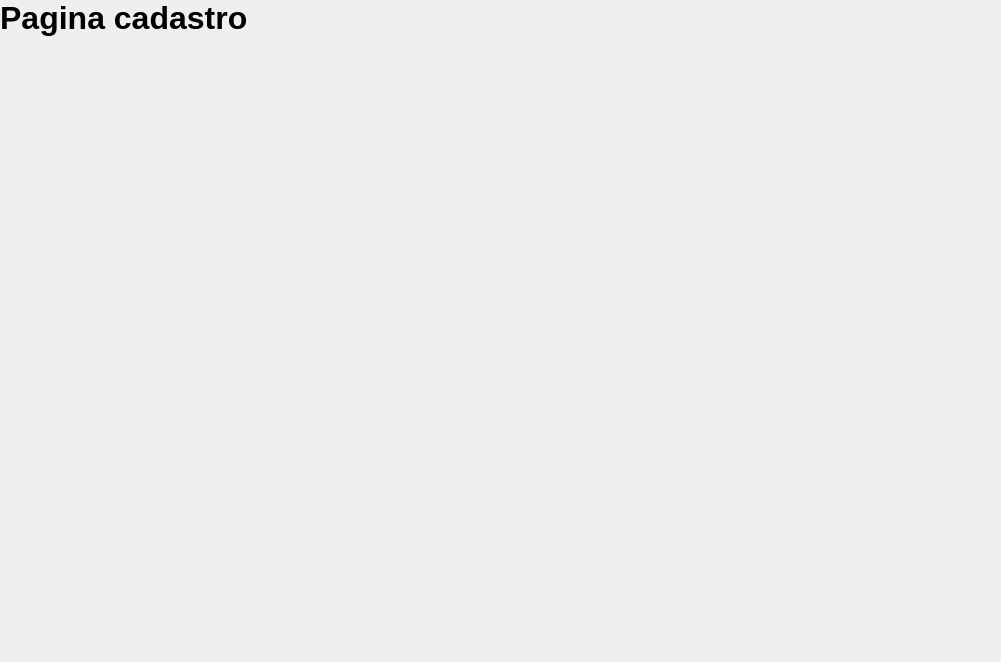
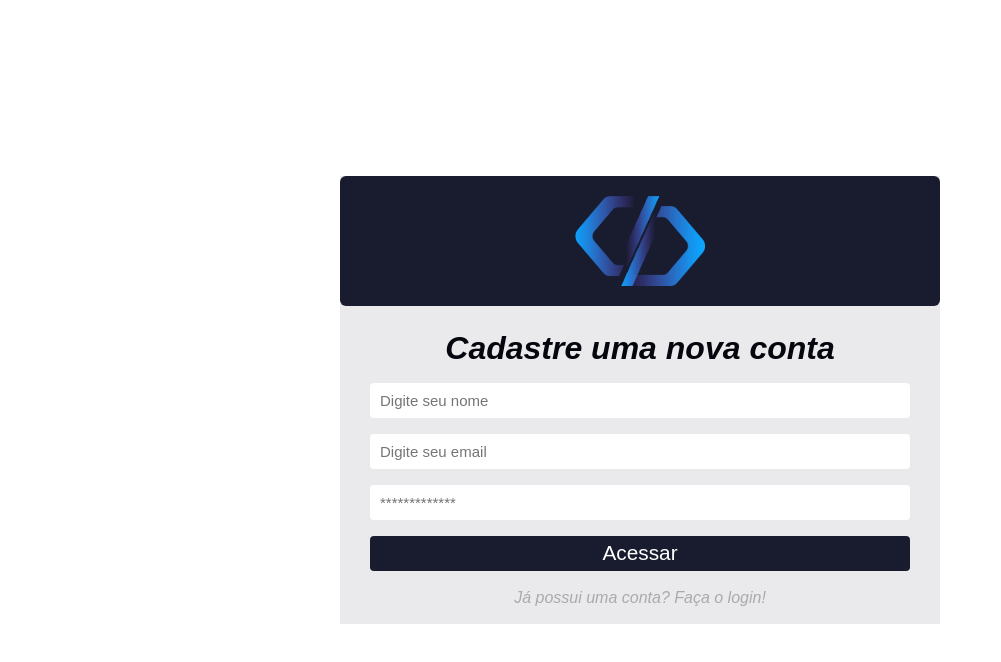
Before and after one commit to DevPedro77/sistemaDeChamados, a React (Create React App) app: page /register in a window 1280 px wide. Shown: the top 662 px of the page, without its empty margins (0-1001 px from the left). Built offline with nearby package versions, Linux system fonts and the light colour scheme.

Commit message:
configurando banco de dados

```diff
--- a/package.json
+++ b/package.json
@@ -3,10 +3,12 @@
   "version": "0.1.0",
   "private": true,
   "dependencies": {
+    "@supabase/supabase-js": "^2.49.3",
     "@testing-library/dom": "^10.4.0",
     "@testing-library/jest-dom": "^6.6.3",
     "@testing-library/react": "^16.2.0",
     "@testing-library/user-event": "^13.5.0",
+    "firebase": "^11.5.0",
     "react": "^19.0.0",
     "react-dom": "^19.0.0",
     "react-router-dom": "^7.4.0",
--- /dev/null
+++ b/src/pages/Dashboard/index.js
@@ -0,0 +1,9 @@
+
+
+export default function Dashboard(){
+  return(
+    <div className="">
+      <h1>Dashboard</h1>
+    </div>
+  )
+}
--- a/src/pages/SignUp/index.js
+++ b/src/pages/SignUp/index.js
@@ -1,9 +1,47 @@
-import React from "react";
+import React, {useState} from "react";
+import '../SignIn/signIn.css';
+import logo from '../../assets/logo.png';
+import { Link } from "react-router-dom";
 
 export default function SignUp(){
+  const [name, setName] =useState('')
+  const [email, setEmail] = useState('');
+  const [password, setPassword] = useState('');
+
   return (
-    <div>
-      <h1>Pagina cadastro</h1>
+    <div className="container-center">
+      <div className="login">
+        <div className="login-area">
+          <img src={logo} alt="Logo do sistema"/>
+        </div>
+
+        <form>
+          <h1>Cadastre uma nova conta</h1>
+          <input
+            type="name"
+            placeholder="Digite seu nome"
+            value={name}
+            onChange={(e) =>setName(e.target.value)}
+          />
+          <input
+            type="text"
+            value={email}
+            onChange={(e) =>setEmail(e.target.value)}
+            placeholder="Digite seu email"
+            />
+
+            <input
+              type="password"
+              value={password}
+              onChange={(e) =>setPassword(e.target.value)}
+              placeholder="*************"
+            />
+
+            <button type="submit">Acessar</button>
+        </form>
+
+        <Link to='/'>Já possui uma conta? Faça o login!</Link>
+      </div>
     </div>
   )
 }
--- a/src/routes/app.routes.js
+++ b/src/routes/app.routes.js
@@ -1,12 +1,15 @@
 import { Route, Routes,} from "react-router-dom";
 import SignIn from "../pages/SignIn";
 import SignUp from "../pages/SignUp";
+import Dashboard from "../pages/Dashboard";
 
 export function RoutesApp(){
   return (
     <Routes>
       <Route path="/" element={<SignIn/>}/>
       <Route path="/register" element={<SignUp/>}/>
+
+      <Route path="/dashboard" element={<Dashboard/>}/>
     </Routes>
   )
 }
--- /dev/null
+++ b/src/service/supabaseConfig.js
@@ -0,0 +1,6 @@
+import { createClient } from "@supabase/supabase-js";
+
+const supabaseUrl = "https://fwjlbykfncalmgwppwdh.supabase.co";
+const supabaseKey = "eyJhbGciOiJIUzI1NiIsInR5cCI6IkpXVCJ9.eyJpc3MiOiJzdXBhYmFzZSIsInJlZiI6ImZ3amxieWtmbmNhbG1nd3Bwd2RoIiwicm9sZSI6ImFub24iLCJpYXQiOjE3NDI5Mzg1MjksImV4cCI6MjA1ODUxNDUyOX0.UwYE0p2fw0wMb_1o-tfR8mBrIw-21bvS5QiHafmXil8";
+
+export const supabase = createClient(supabaseUrl, supabaseKey);
```
Also changed, not shown: src/service/firebaseConnection.js (added, +24 -0 lines), 1 other file (tests, documents, lock files or other folders).
